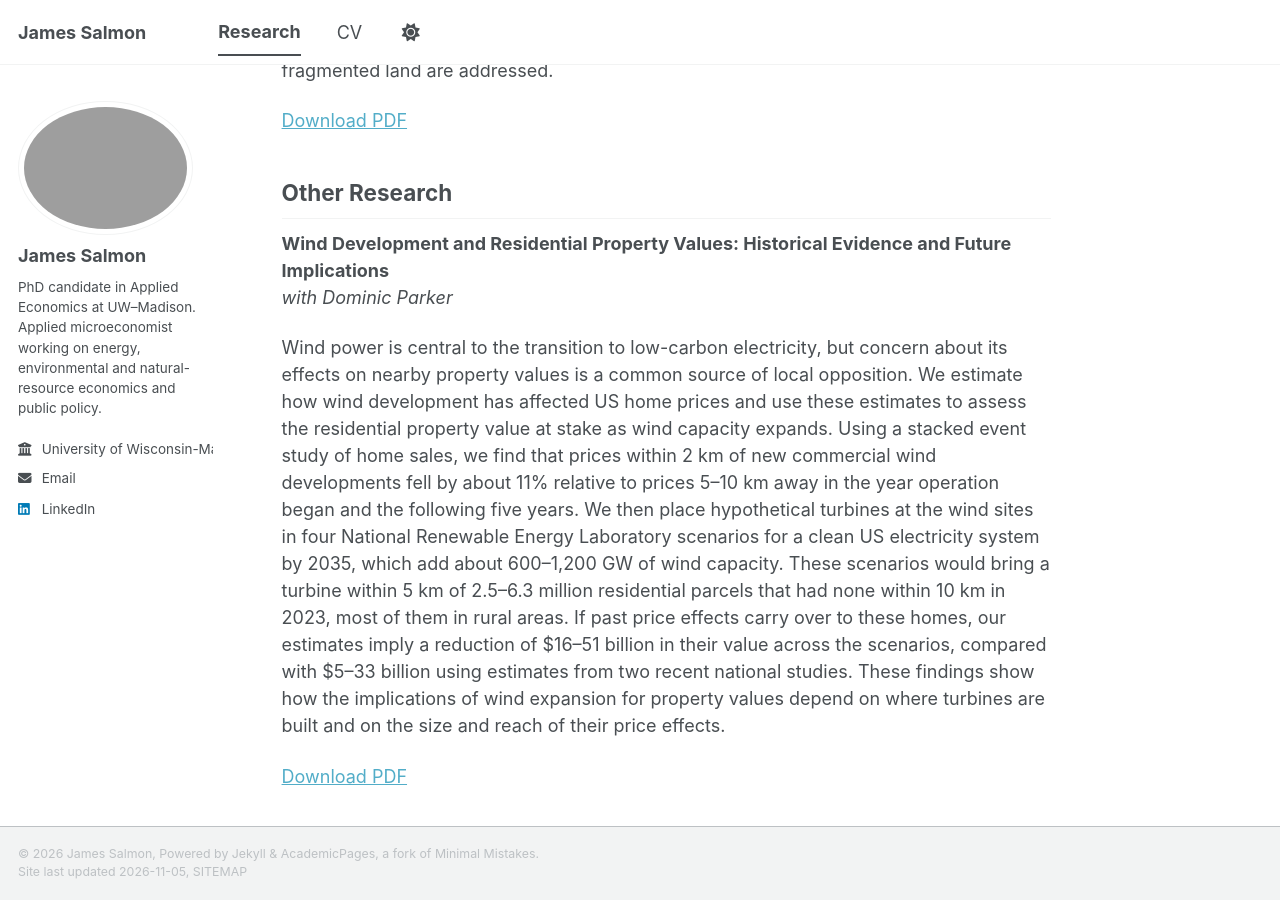
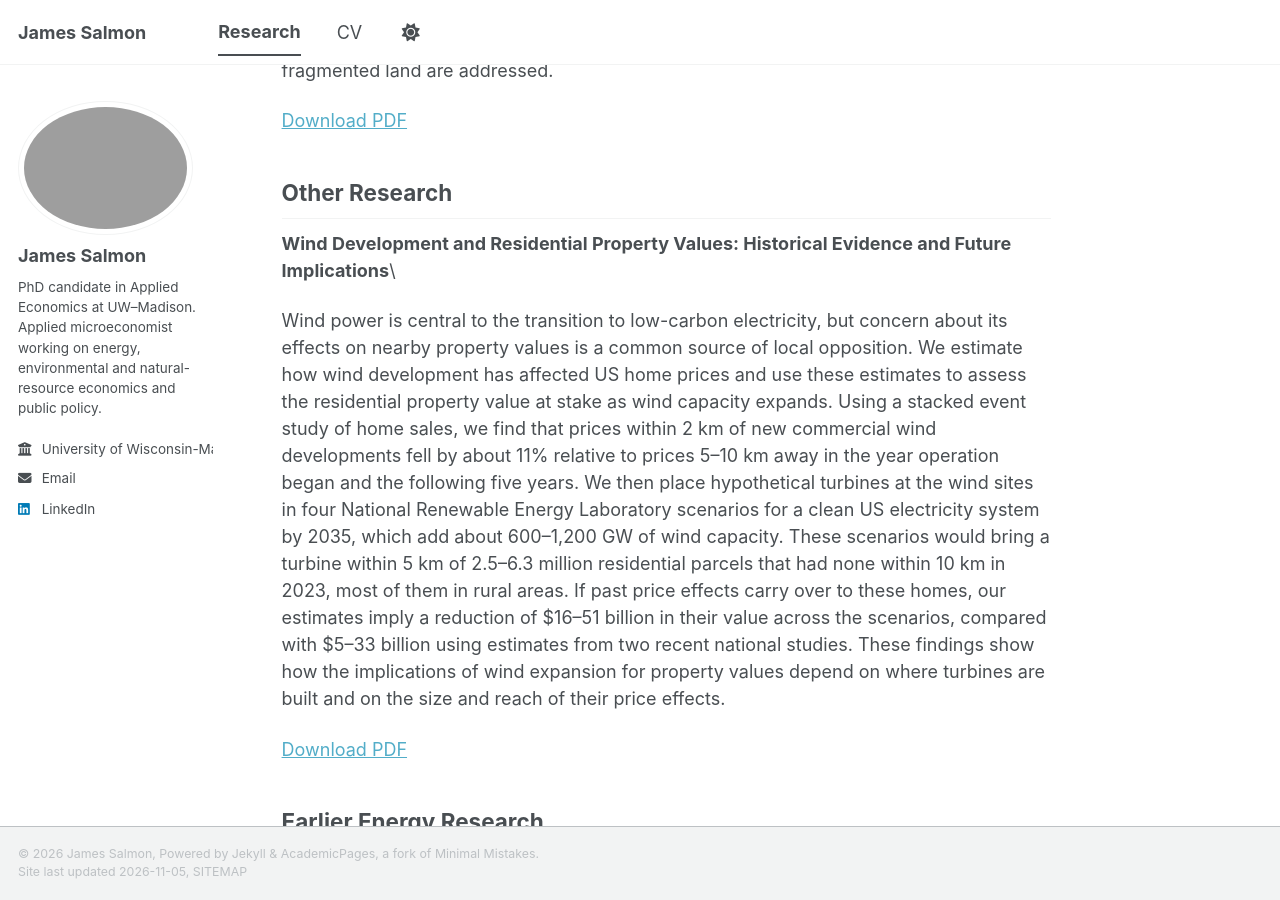
Before and after one commit to James-Salmon/James-Salmon.github.io, a Jekyll site: the page built from _pages/research.md, in a window 1280 px wide and 900 px high, scrolled down 664 px. Built offline with Jekyll 4.4.1, drawn with Linux system fonts in a browser that asks for light colours; a style sheet for code colours, icons or effects is not loaded.

Commit message:
Update research.md

```diff
--- a/_pages/research.md
+++ b/_pages/research.md
@@ -17,7 +17,6 @@ Small American farmers face mounting economic pressures that threaten their surv
 ## Other Research
 
 **Wind Development and Residential Property Values: Historical Evidence and Future Implications**\
-*with Dominic Parker*
 
 Wind power is central to the transition to low-carbon electricity, but concern about its effects on nearby property values is a common source of local opposition. We estimate how wind development has affected US home prices and use these estimates to assess the residential property value at stake as wind capacity expands. Using a stacked event study of home sales, we find that prices within 2 km of new commercial wind developments fell by about 11% relative to prices 5--10 km away in the year operation began and the following five years. We then place hypothetical turbines at the wind sites in four National Renewable Energy Laboratory scenarios for a clean US electricity system by 2035, which add about 600--1,200 GW of wind capacity. These scenarios would bring a turbine within 5 km of 2.5--6.3 million residential parcels that had none within 10 km in 2023, most of them in rural areas. If past price effects carry over to these homes, our estimates imply a reduction of $16--51 billion in their value across the scenarios, compared with $5--33 billion using estimates from two recent national studies. These findings show how the implications of wind expansion for property values depend on where turbines are built and on the size and reach of their price effects.
 
```
